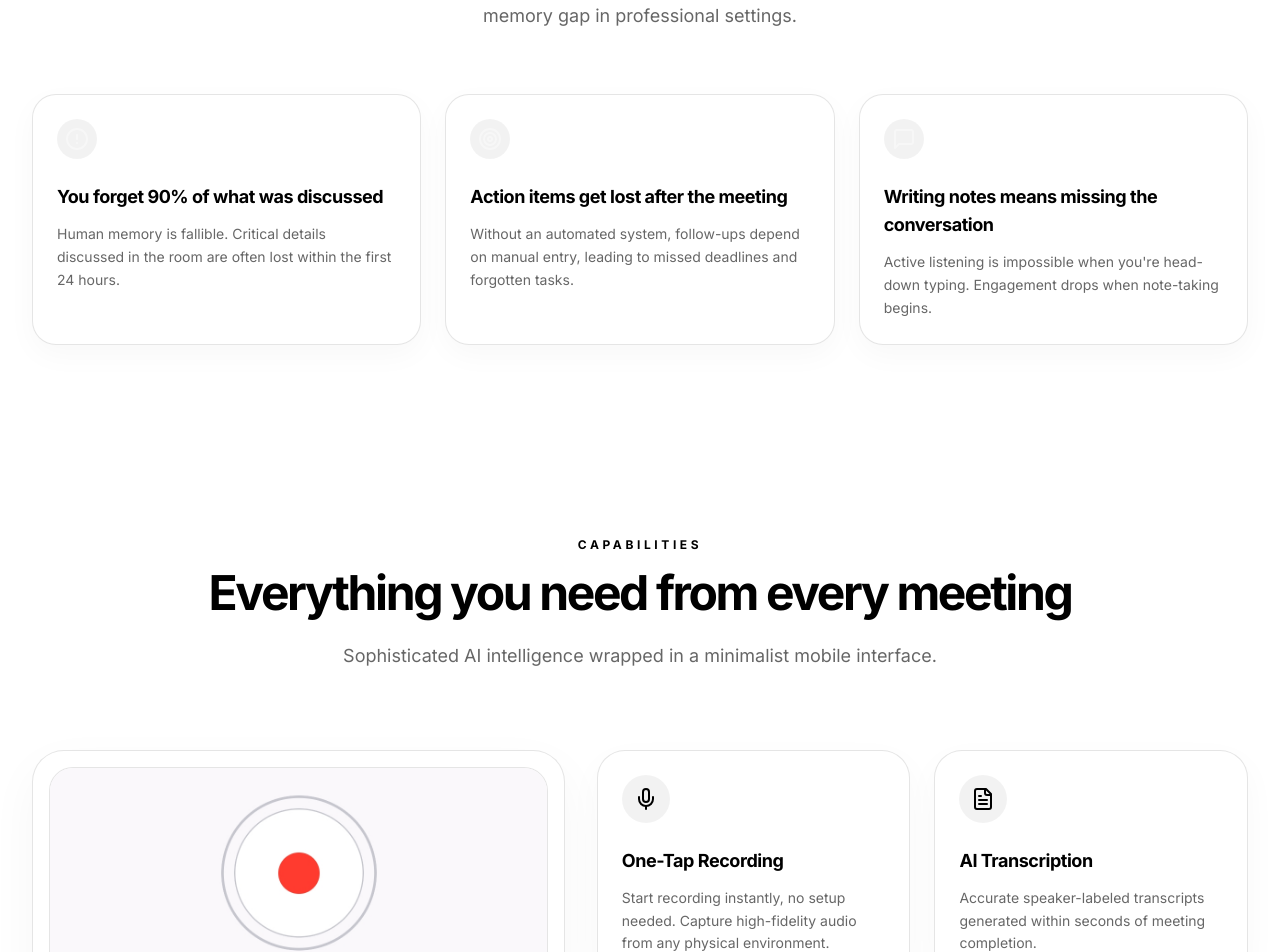
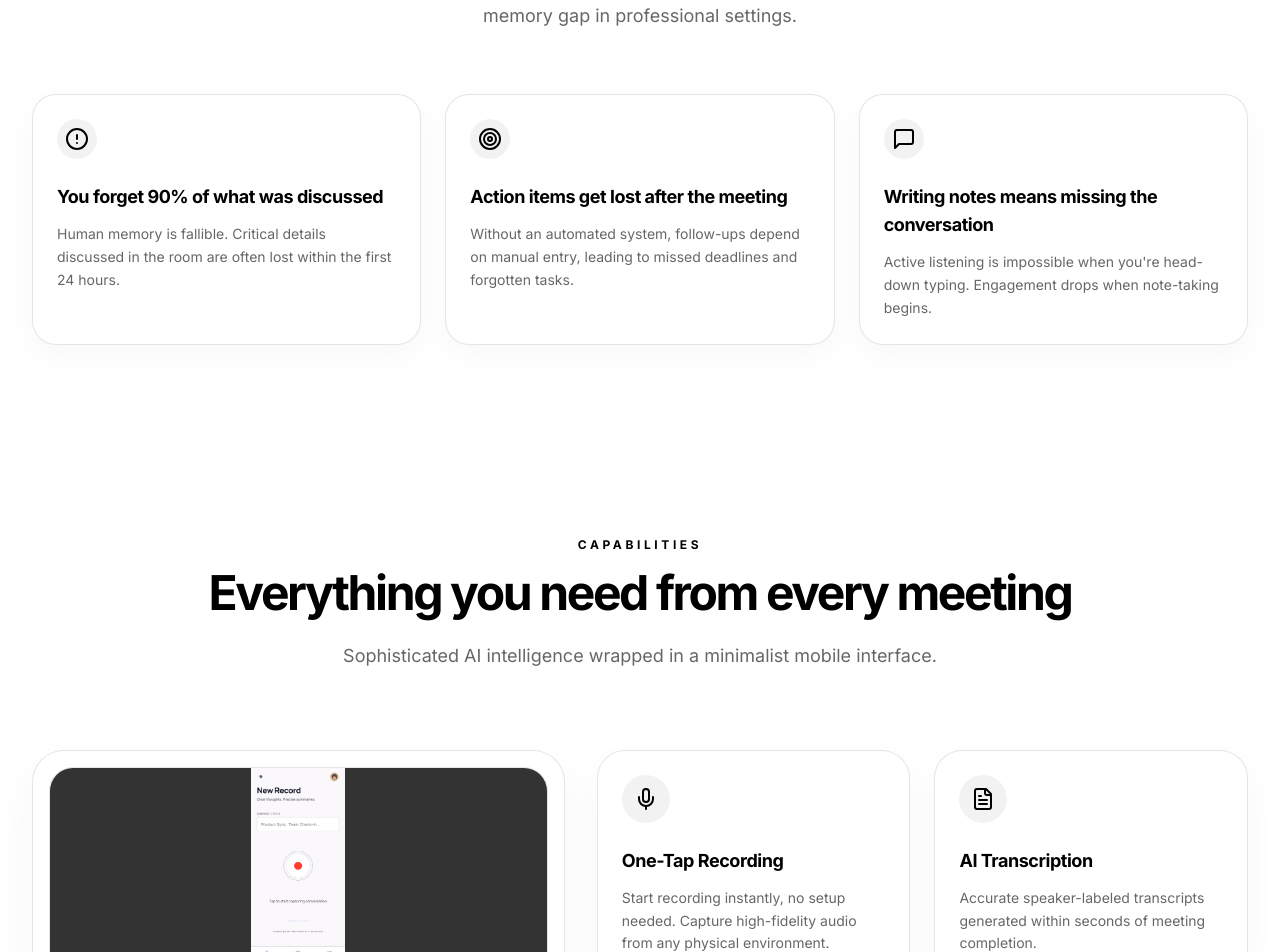
Before and after one commit to EcodeJR/meetmind, a Next.js app in the folder landing/: page / in a window 1280 px wide. Shown: the part 1780-2732 px from the top of the page. Built offline with nearby package versions, Linux system fonts and the light colour scheme.

Commit message:
Fix: landing page ui improved

```diff
--- a/landing/src/components/FeatureSections.tsx
+++ b/landing/src/components/FeatureSections.tsx
@@ -56,17 +56,17 @@ export const Problem = () => (
           {
             title: "You forget 90% of what was discussed",
             desc: "Human memory is fallible. Critical details discussed in the room are often lost within the first 24 hours.",
-            icon: <AlertCircle className="w-6 h-6 text-white/40" />
+            icon: <AlertCircle className="w-6 h-60" />
           },
           {
             title: "Action items get lost after the meeting",
             desc: "Without an automated system, follow-ups depend on manual entry, leading to missed deadlines and forgotten tasks.",
-            icon: <Target className="w-6 h-6 text-white/40" />
+            icon: <Target className="w-6 h-6" />
           },
           {
             title: "Writing notes means missing the conversation",
             desc: "Active listening is impossible when you're head-down typing. Engagement drops when note-taking begins.",
-            icon: <MessageSquare className="w-6 h-6 text-white/40" />
+            icon: <MessageSquare className="w-6 h-6" />
           }
         ].map((item, i) => (
           <motion.div
@@ -110,7 +110,9 @@ export const Features = () => (
               { title: 'Summary frame', subtitle: 'Images replace video placeholders for a calmer page.', image: '/images/Phone-meeting-key-notes.jpg' },
             ].map((frame, index) => (
               <div key={frame.title} className="rounded-[24px] overflow-hidden border border-black/10 bg-white">
-                <Image src={frame.image} alt={frame.title} width={900} height={560} className="w-full h-48 object-cover" />
+                <div className="h-48 flex items-center justify-center bg-black/80">
+                  <Image src={frame.image} alt={frame.title} width={900} height={560} className="w-full h-full object-contain" />
+                </div>
                 <div className="p-4 flex items-end justify-between gap-4">
                   <div>
                     <p className="text-[10px] uppercase tracking-[0.25em] text-black/45 font-bold">0{index + 1}</p>
```
